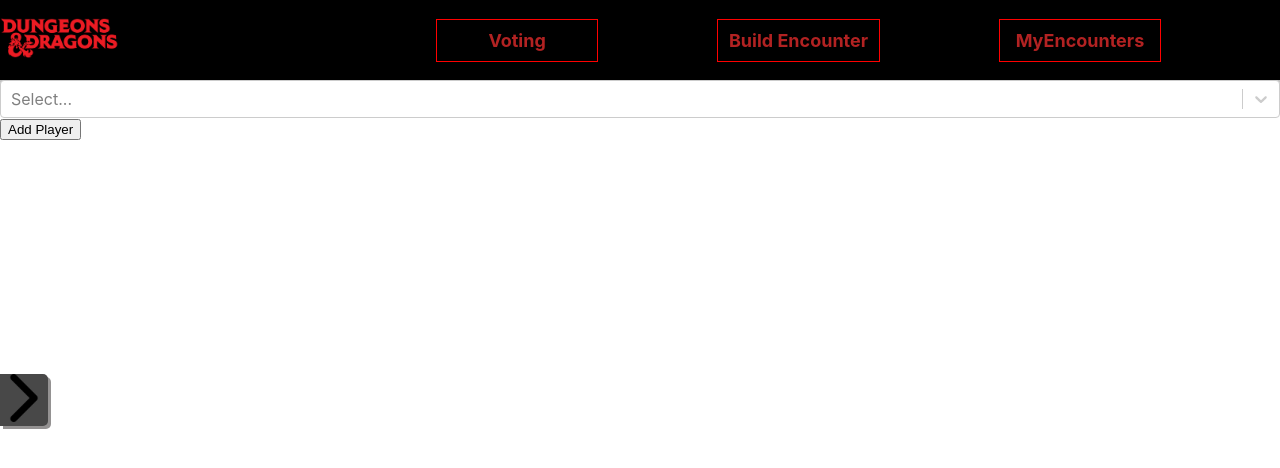
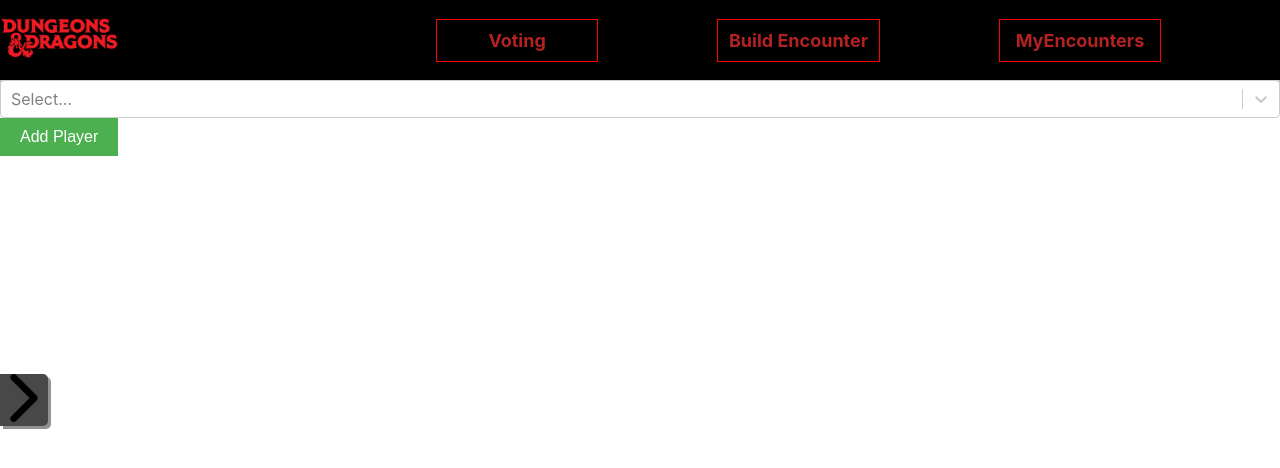
Before and after one commit to handsomepotato90/dnd-project, a React (Create React App) app: page /build_encounter in a window 1280 px wide. Shown: the top 468 px of the page. Built offline with nearby package versions, Linux system fonts and the light colour scheme.

Commit message:
adding players and deleting players finished

```diff
--- a/src/components/BuildEncounter/PlayerChoice/LevelOfPlayer.js
+++ b/src/components/BuildEncounter/PlayerChoice/LevelOfPlayer.js
@@ -1,5 +1,6 @@
 import React, { useState } from "react";
 import Select from "react-select";
+import styles from "./LevelOfPlayer.module.css"
 const options = [
   { value: 1, label: 1 },
   { value: 2, label: 2 },
@@ -53,7 +54,10 @@ export default function LevelOfPlayer(props) {
     changeValue(event.value);
   };
   const ThisPlayerToAdd = (event) => {
-    const    player = {currValue:{player:currValue,...encounterXpTable[currValue]}}
+    if(currValue === 0){
+      return
+    }
+    const    player = {player:currValue,...encounterXpTable[currValue]}
    props.onChange(player);
 
   };
@@ -62,7 +66,7 @@ export default function LevelOfPlayer(props) {
   return (
     <>
       <Select onChange={handleChange} isSearchable={false} options={options} />
-      <button onClick={ThisPlayerToAdd}>Add Player</button>
+      <button className={styles.add_player_btn__style} onClick={ThisPlayerToAdd}>Add Player</button>
     </>
   );
 }
--- /dev/null
+++ b/src/components/BuildEncounter/PlayerChoice/LevelOfPlayer.module.css
@@ -0,0 +1,10 @@
+.add_player_btn__style {
+  background-color: #4caf50; /* Green */
+  border: none;
+  color: white;
+  padding: 10px 20px;
+  text-align: center;
+  text-decoration: none;
+  display: inline-block;
+  font-size: 16px;
+}
--- a/src/components/BuildEncounter/PlayerChoice/PlayerBox.js
+++ b/src/components/BuildEncounter/PlayerChoice/PlayerBox.js
@@ -1,7 +1,21 @@
 import React from "react";
+import styles from "./PlayerBox.module.css";
+export default function PlayerBox(props) {
+  const DeleteThisPlayer = (player) => {
+    props.playerRemove(player)
 
-export default function PlayerBox(props) {
-  return <>{props.player.map((p,i) =>(
-        <div key={i}>{p.currValue.player}</div>
-  ))}</>;
+  };
+  return (
+    <>
+      {props.player.map((p, i) => (
+        <div className={styles.box_player__style} key={i}>
+          <div>Player Level:</div>
+          <div>{p.player}</div>
+          <div className={styles.delete_this} onClick={() => DeleteThisPlayer(p.player)}>
+            X
+          </div>
+        </div>
+      ))}
+    </>
+  );
 }
--- /dev/null
+++ b/src/components/BuildEncounter/PlayerChoice/PlayerBox.module.css
@@ -0,0 +1,24 @@
+.box_player__style {
+  margin-top: 0.5rem;
+  width: 10rem;
+  background-color: #585757;
+  color: white;
+  border-radius: 0.2rem;
+  display: flex;
+  flex-direction: row;
+}
+.box_player__style > div {
+  padding: 0.5rem 0.5rem;
+}
+.delete_this {
+  margin-left: auto;
+  margin-right: 0;
+  border-radius: 0.2rem;
+  background-color: #f44336;
+  border: none;
+  color: white;
+  text-align: center;
+  text-decoration: none;
+  display: inline-block;
+  font-size: 18px;
+}
--- a/src/components/BuildEncounter/PlayerChoice/PlayerChoice.js
+++ b/src/components/BuildEncounter/PlayerChoice/PlayerChoice.js
@@ -1,20 +1,31 @@
-import React, {useState} from "react";
+import React, { useState } from "react";
 import LevelOfPlayer from "./LevelOfPlayer";
 import PlayerBox from "./PlayerBox";
-
-
+import styles from "./PlayerChoice.module.css";
 
 export default function PlayerChoice() {
-  let [players,newPlayers] =useState([])
+  let [players, newPlayers] = useState([]);
 
   const getPlayer = (player) => {
-    newPlayers([...players,player])
+    newPlayers([...players, player]);
+  };
+  const Deleter = (del) => {
+    let pIndex = players.findIndex(function (p, index) {
+      if (p.player === del) {
+        return index;
+      }
+    });
+    if(pIndex === -1){
+      pIndex=0;
+    }
+    players.splice(pIndex, 1);
+    newPlayers([...players])
   };
 console.log(players)
   return (
-    <>
+    <div className={styles.party_setup__window}>
       <LevelOfPlayer onChange={getPlayer} />
-      <PlayerBox player={players} />
-    </>
+      <PlayerBox playerRemove={Deleter} player={players} />
+    </div>
   );
 }
--- /dev/null
+++ b/src/components/BuildEncounter/PlayerChoice/PlayerChoice.module.css
@@ -0,0 +1,4 @@
+.party_setup__window{
+        width: auto;
+        height: auto;
+}
```
